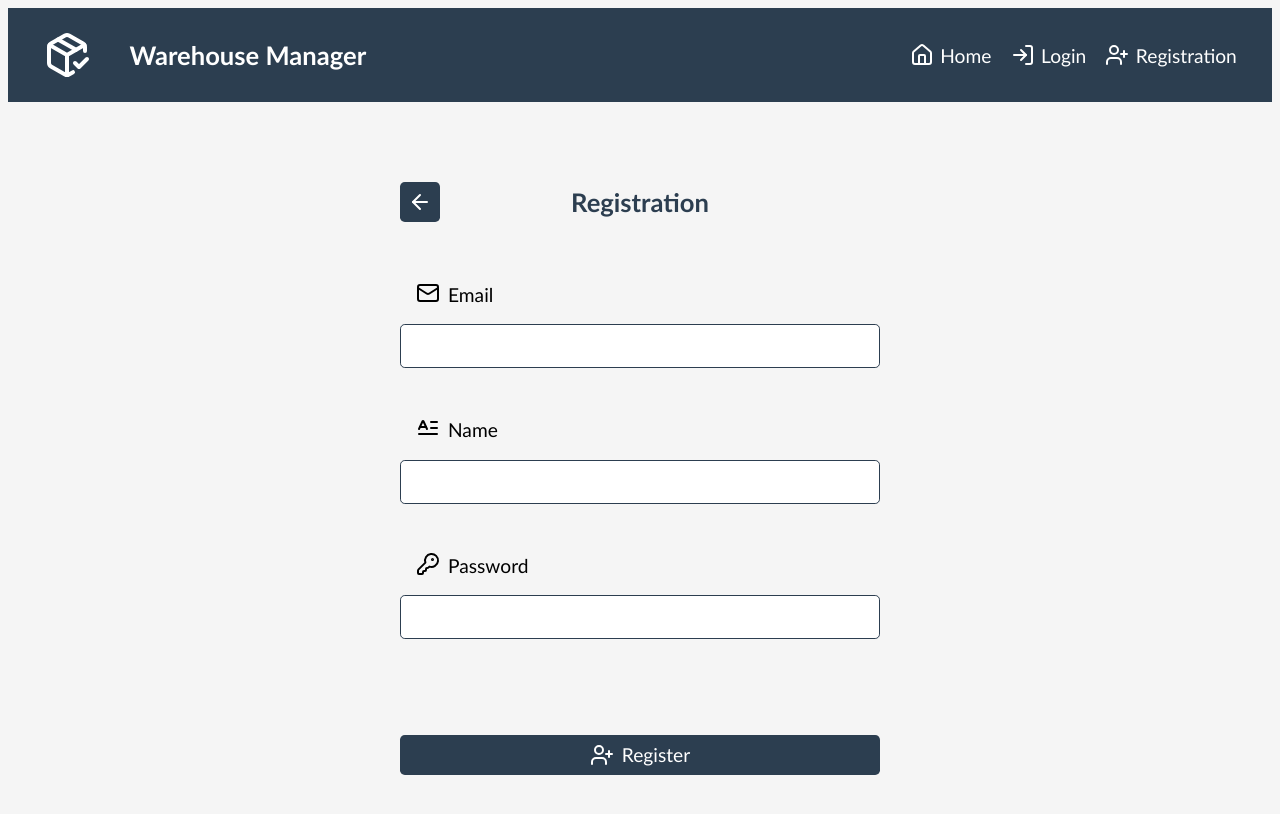
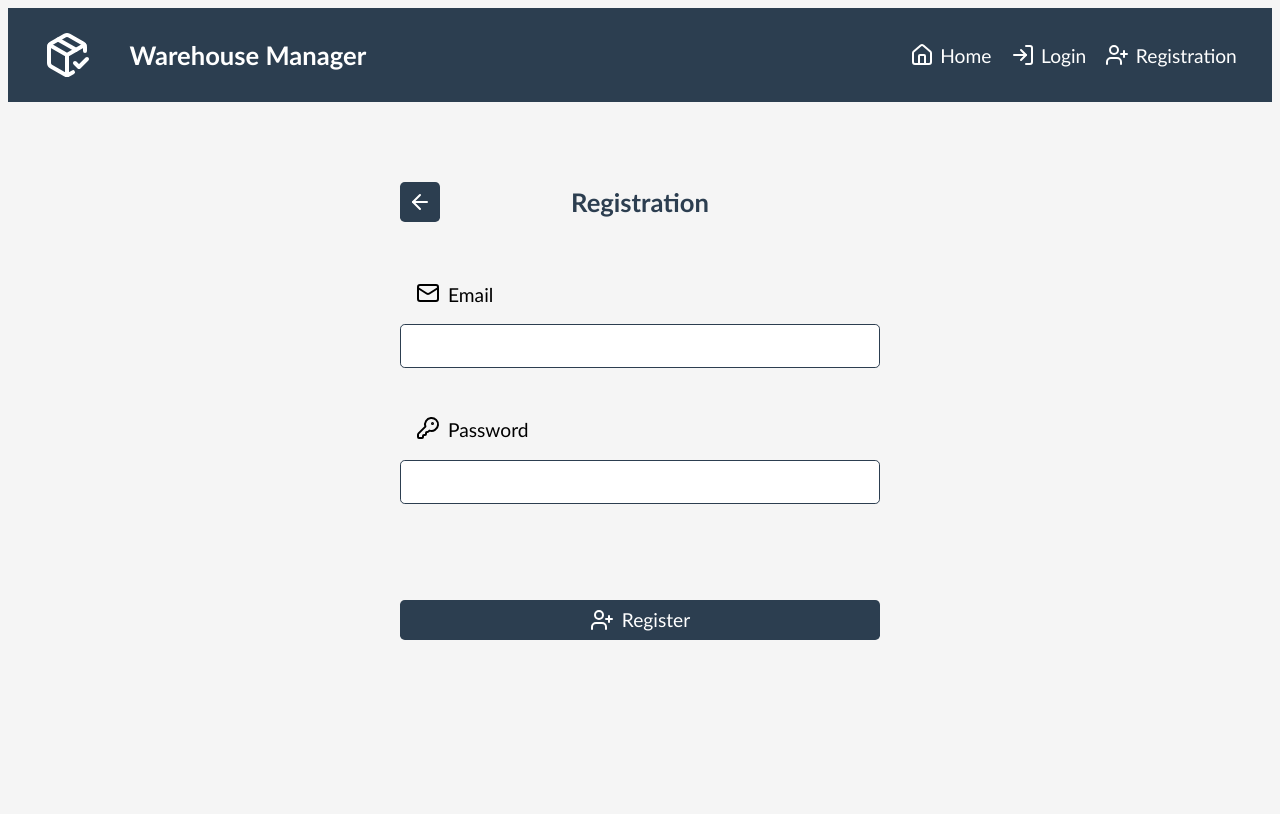
Before and after one commit to bankilackosplendex/task8_warehouse_manager, a React (Create React App) app in the folder warehouse-frontend/: page /registration in a window 1280 px wide. Shown: the top 814 px of the page. Built offline with nearby package versions, Linux system fonts and the light colour scheme.

Commit message:
feat: registartion implemented

```diff
--- a/warehouse-frontend/src/components/authentication/LoginForm.tsx
+++ b/warehouse-frontend/src/components/authentication/LoginForm.tsx
@@ -28,17 +28,16 @@ function LoginForm() {
       const decoded = jwtDecode<DecodedAccessToken>(response.accessToken);
       setUser({ email: decoded.sub, role: decoded.role });
 
-      console.log("Sikeres bejelentkezés:", response);
       navigate("/");
     } catch (err: any) {
-      console.error("Hiba a bejelentkezés során:", err);
+      console.error("Login failed", err);
       if (err.response && err.response.data && err.response.data.message) {
         const msg = Array.isArray(err.response.data.message)
           ? err.response.data.message.join(", ")
           : err.response.data.message;
         setError(msg);
       } else {
-        setError("Ismeretlen hiba történt.");
+        setError("Unknown error");
       }
     }
   };
--- a/warehouse-frontend/src/components/authentication/RegisterForm.tsx
+++ b/warehouse-frontend/src/components/authentication/RegisterForm.tsx
@@ -1,10 +1,39 @@
-import { KeyRound, LetterText, Mail, UserPlus } from "lucide-react";
 import "./RegisterForm.scss";
+import { KeyRound, Mail, UserPlus } from "lucide-react";
+import { useState } from "react";
+import { useNavigate } from "react-router-dom";
+import { register } from "../../services/authService.tsx";
 
 function RegisterForm() {
+  const [email, setEmail] = useState("");
+  const [password, setPassword] = useState("");
+  const [error, setError] = useState("");
+  const navigate = useNavigate();
+
+  const handleSubmit = async (e) => {
+    e.preventDefault();
+    setError("");
+
+    try {
+      const response = await register({ email, password });
+
+      navigate("/login");
+    } catch (err: any) {
+      console.error("Registration failed", err);
+      if (err.response && err.response.data && err.response.data.message) {
+        const msg = Array.isArray(err.response.data.message)
+          ? err.response.data.message.join(", ")
+          : err.response.data.message;
+        setError(msg);
+      } else {
+        setError("Unknown error");
+      }
+    }
+  };
+
   return (
     // Registration form
-    <form className="registerForm" method="post">
+    <form className="registerForm" onSubmit={handleSubmit}>
       {/* Email */}
       <label className="registerForm__emailLabel" htmlFor="email">
         <Mail className="registerForm__emailLabel__icon" />
@@ -14,17 +43,7 @@ function RegisterForm() {
         className="registerForm__emailField"
         type="email"
         name="email"
-        required
-      />
-      {/* Name */}
-      <label className="registerForm__nameLabel" htmlFor="name">
-        <LetterText className="registerForm__nameLabel__icon" />
-        Name
-      </label>
-      <input
-        className="registerForm__nameField"
-        type="text"
-        name="name"
+        onChange={(e) => setEmail(e.target.value)}
         required
       />
       {/* Password */}
@@ -36,6 +55,7 @@ function RegisterForm() {
         className="registerForm__passwordField"
         type="password"
         name="password"
+        onChange={(e) => setPassword(e.target.value)}
         required
       />
       <button className="registerForm__button" type="submit">
```
